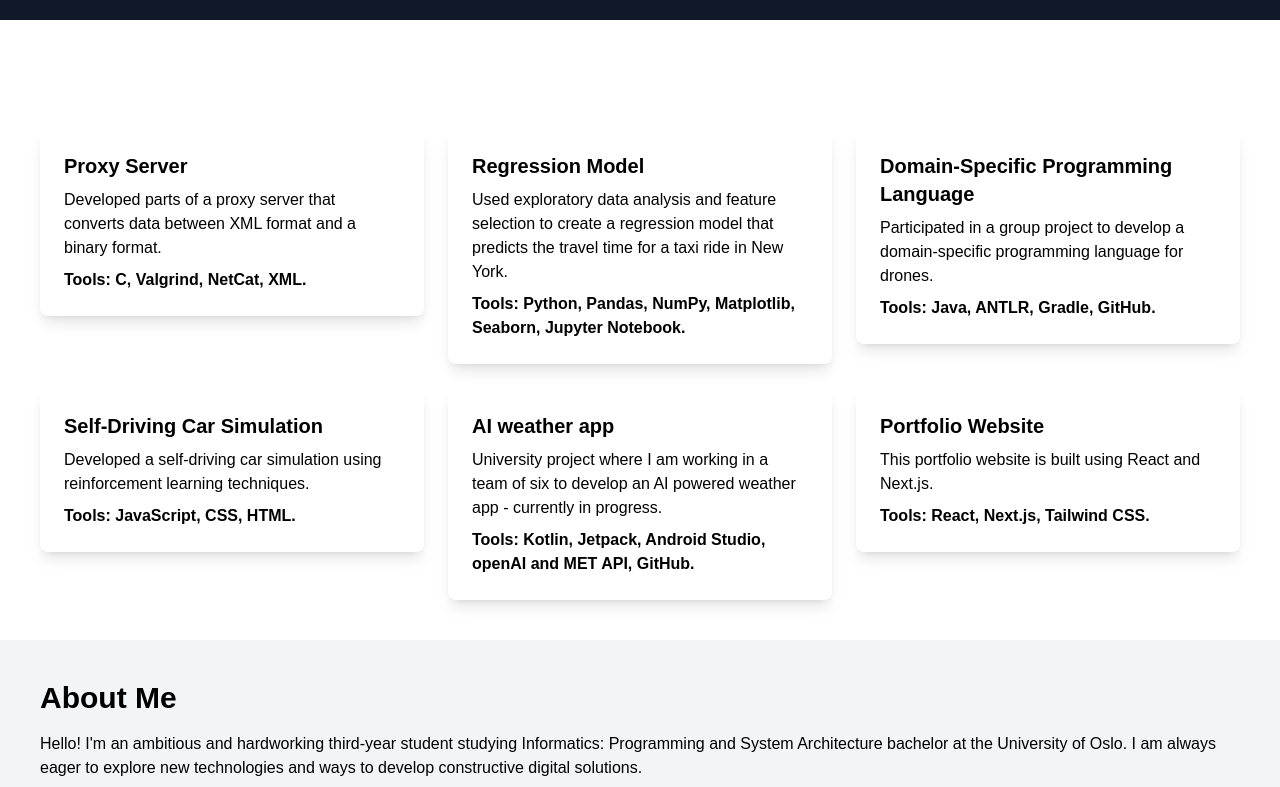
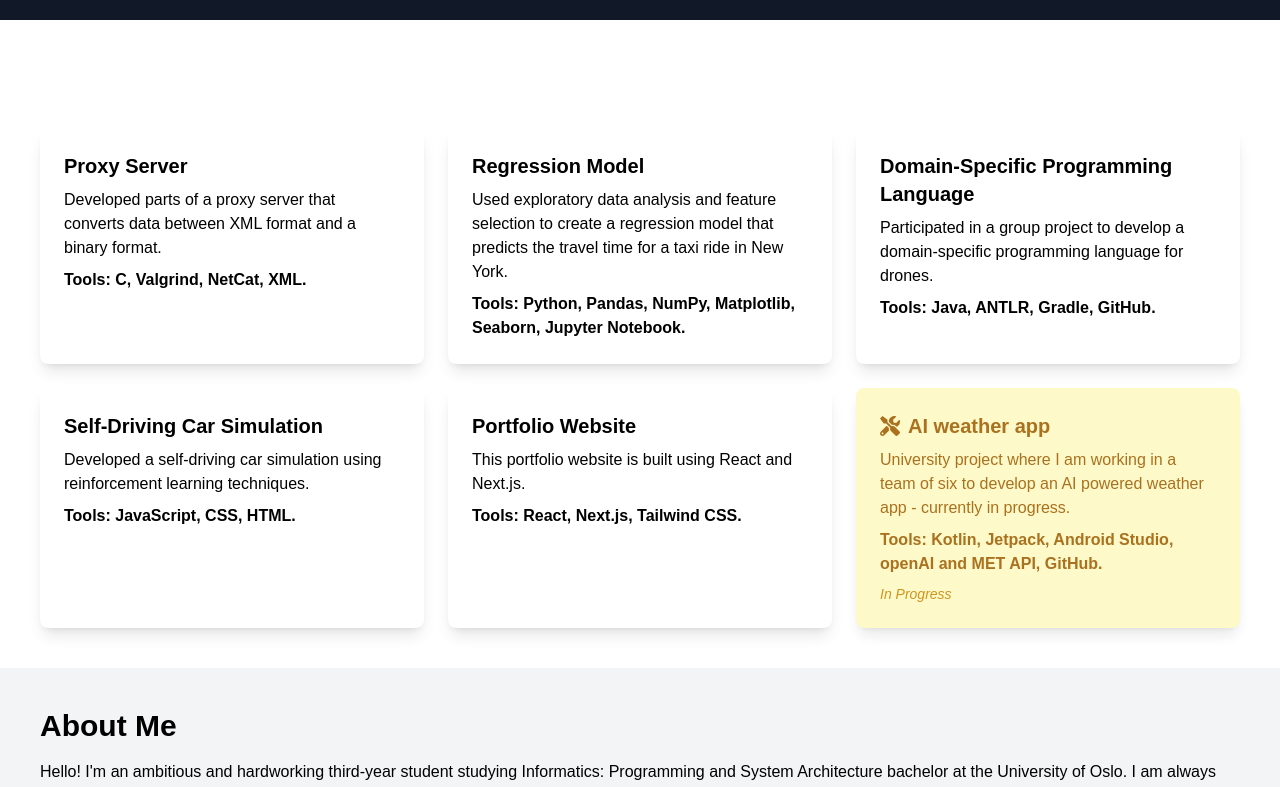
Before and after one commit to chrisfcb/my-personal-website, a Next.js app: page / in a window 1280 px wide. Shown: the part 780-1567 px from the top of the page. Built offline with nearby package versions, Linux system fonts and the light colour scheme; no server answers.

Commit message:
Added status for project cards and aadded a footer

```diff
--- a/src/app/page.tsx
+++ b/src/app/page.tsx
@@ -3,6 +3,7 @@ import Hero from '../components/Hero/Hero';
 import About from '@/components/About/About';
 import Timeline from '@/components/Timeline/Timeline';
 import Contact from '@/components/Contact/Contact';
+import Footer from '@/components/common/Footer';
 
 // Example of a simple homepage layout in Next.js with Tailwind CSS
 export default function Home() {
@@ -22,6 +23,9 @@ export default function Home() {
 
         {/* Contact Section */}
         <Contact />
+
+        {/* Footer Section */}
+        <Footer />
       </div>
     );
   }
--- a/src/components/Portfolio/Portfolio.tsx
+++ b/src/components/Portfolio/Portfolio.tsx
@@ -2,60 +2,80 @@
 import ProjectCard from './ProjectCard';
 
 const Portfolio = () => {
-  const projects = [
+  const projects: {
+    id: number;
+    title: string;
+    description: string;
+    tools: string;
+    link?: string;
+    status: 'finished' | 'in-progress';
+  }[] = [
     {
         id: 1,
         title: 'Proxy Server',
         description: 'Developed parts of a proxy server that converts data between XML format and a binary format.',
         tools: 'Tools: C, Valgrind, NetCat, XML.',
-        link: 'https://github.com/chrisfcb/ProxyServer'
+        link: 'https://github.com/chrisfcb/ProxyServer',
+        status: 'finished' // Mark as finished
     },
     {
         id: 2,
         title: 'Regression Model',
         description: 'Used exploratory data analysis and feature selection to create a regression model that predicts the travel time for a taxi ride in New York.',
         tools: 'Tools: Python, Pandas, NumPy, Matplotlib, Seaborn, Jupyter Notebook.',
-        link: 'https://colab.research.google.com/drive/1jtGsctra9m9HfvZudMhYy3Z7v9dcWa3d?usp=sharing'
+        link: 'https://colab.research.google.com/drive/1jtGsctra9m9HfvZudMhYy3Z7v9dcWa3d?usp=sharing',
+        status: 'finished' // Mark as finished
     },
     {
         id: 3,
         title: 'Domain-Specific Programming Language',
         description: 'Participated in a group project to develop a domain-specific programming language for drones.',
         tools: 'Tools: Java, ANTLR, Gradle, GitHub.',
-        link: 'https://github.com/chrisfcb/Domain-Specific-Language'
+        link: 'https://github.com/chrisfcb/Domain-Specific-Language',
+        status: 'finished' // Mark as finished
     },
     {
       id: 4,
       title: 'Self-Driving Car Simulation',
       description: 'Developed a self-driving car simulation using reinforcement learning techniques.',
       tools: 'Tools: JavaScript, CSS, HTML.',
-      link: 'https://github.com/chrisfcb/Self-Driving-Car'
+      link: 'https://github.com/chrisfcb/Self-Driving-Car',
+      status: 'finished' // Mark as finished
    },
     {
       id: 5,
+      title: 'Portfolio Website',
+      description: 'This portfolio website is built using React and Next.js.',
+      tools: 'Tools: React, Next.js, Tailwind CSS.',
+      link: 'https://github.com/chrisfcb/my-personal-website',
+      status: 'finished' // Mark as finished
+    },
+    {
+      id: 6,
       title: 'AI weather app',
       description: 'University project where I am working in a team of six to develop an AI powered weather app - currently in progress.',
       tools: 'Tools: Kotlin, Jetpack, Android Studio, openAI and MET API, GitHub.',
-      link: 'Project under porgress'
-    },
-    {
-      id: 6,
-      title: 'Portfolio Website',
-      description: 'This portfolio website is built using React and Next.js.',
-      tools: 'Tools: React, Next.js, Tailwind CSS.',
-      link: 'https://github.com/chrisfcb/my-personal-website'
+      status: 'in-progress' // Mark as in-progress
     }
-];
+  ];
 
   return (
     <section id="portfolio" className="p-10">
       <h2 className="text-3xl font-semibold text-white">My Projects</h2>
       <div className="grid grid-cols-1 sm:grid-cols-2 md:grid-cols-3 gap-6 mt-8">
         {projects.map((project) => (
-          <ProjectCard key={project.id} title={project.title} tools={project.tools} description={project.description} link={project.link} />
+          <ProjectCard
+            key={project.id}
+            title={project.title}
+            tools={project.tools}
+            description={project.description}
+            link={project.link}
+            status={project.status} // Pass the status to ProjectCard
+          />
         ))}
       </div>
     </section>
   );
 };
+
 export default Portfolio;
--- a/src/components/Portfolio/ProjectCard.tsx
+++ b/src/components/Portfolio/ProjectCard.tsx
@@ -1,22 +1,44 @@
 // src/components/ProjectCard.tsx
 import Link from 'next/link';
+import { FaTools } from 'react-icons/fa'; // Import an icon for "in-progress"
 
 interface ProjectCardProps {
   title: string;
   description: string;
   tools: string;
-  link: string;
+  link?: string;
+  status: 'finished' | 'in-progress';
 }
 
-const ProjectCard: React.FC<ProjectCardProps> = ({ title, description, tools, link }) => {
+const ProjectCard: React.FC<ProjectCardProps> = ({ title, description, tools, link, status }) => {
   return (
+    <div
+      className={`shadow-lg p-6 rounded-lg cursor-pointer transition-transform transform ${
+        status === 'finished'
+          ? 'bg-white hover:scale-105'
+          : 'bg-yellow-100 opacity-90'
+      }`}
+    >
+      {status === 'finished' && link ? (
         <Link href={link} passHref>
-      <div className="bg-white shadow-lg p-6 rounded-lg cursor-pointer transition-transform transform hover:scale-105">
+          <div>
             <h3 className="text-xl font-bold text-black">{title}</h3>
             <p className="mt-2 text-black">{description}</p>
             <p className="mt-2 text-black font-bold">{tools}</p>
           </div>
         </Link>
+      ) : (
+        <div>
+          <div className="flex items-center space-x-2">
+            <FaTools className="text-yellow-700 text-xl" /> {/* Add the icon */}
+            <h3 className="text-xl font-bold text-yellow-700">{title}</h3>
+          </div>
+          <p className="mt-2 text-yellow-700">{description}</p>
+          <p className="mt-2 text-yellow-700 font-bold">{tools}</p>
+          <p className="mt-2 text-sm italic text-yellow-600">In Progress</p>
+        </div>
+      )}
+    </div>
   );
 };
 
--- /dev/null
+++ b/src/components/common/Footer.tsx
@@ -0,0 +1,29 @@
+import React from 'react';
+import { FaGithub, FaLinkedin } from 'react-icons/fa';
+
+const Footer: React.FC = () => {
+    return (
+        <footer className="flex justify-center items-center p-4 bg-gray-800 text-white space-x-8">
+            <a
+                href="https://github.com/chrisfcb"
+                target="_blank"
+                rel="noopener noreferrer"
+                className="flex items-center text-white text-lg hover:text-orange-500 transition-colors"
+            >
+                <FaGithub className="mr-2 text-2xl" />
+                <span>GitHub</span>
+            </a>
+            <a
+                href="https://www.linkedin.com/in/philip-buhrs-739a1b287/"
+                target="_blank"
+                rel="noopener noreferrer"
+                className="flex items-center text-white text-lg hover:text-orange-500 transition-colors"
+            >
+                <FaLinkedin className="mr-2 text-2xl" />
+                <span>LinkedIn</span>
+            </a>
+        </footer>
+    );
+};
+
+export default Footer;
```
Lines whose indentation alone changed are shown as unchanged.
